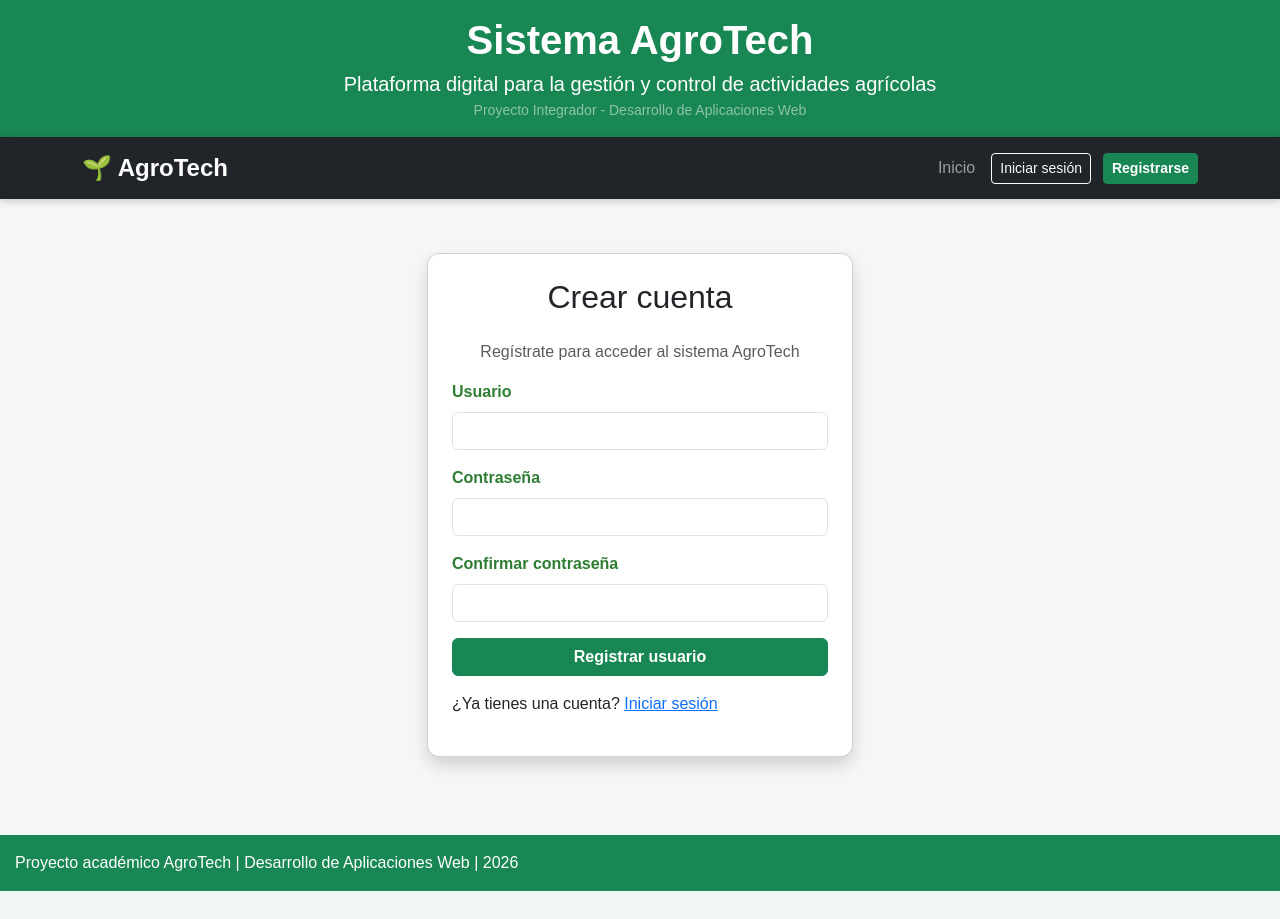
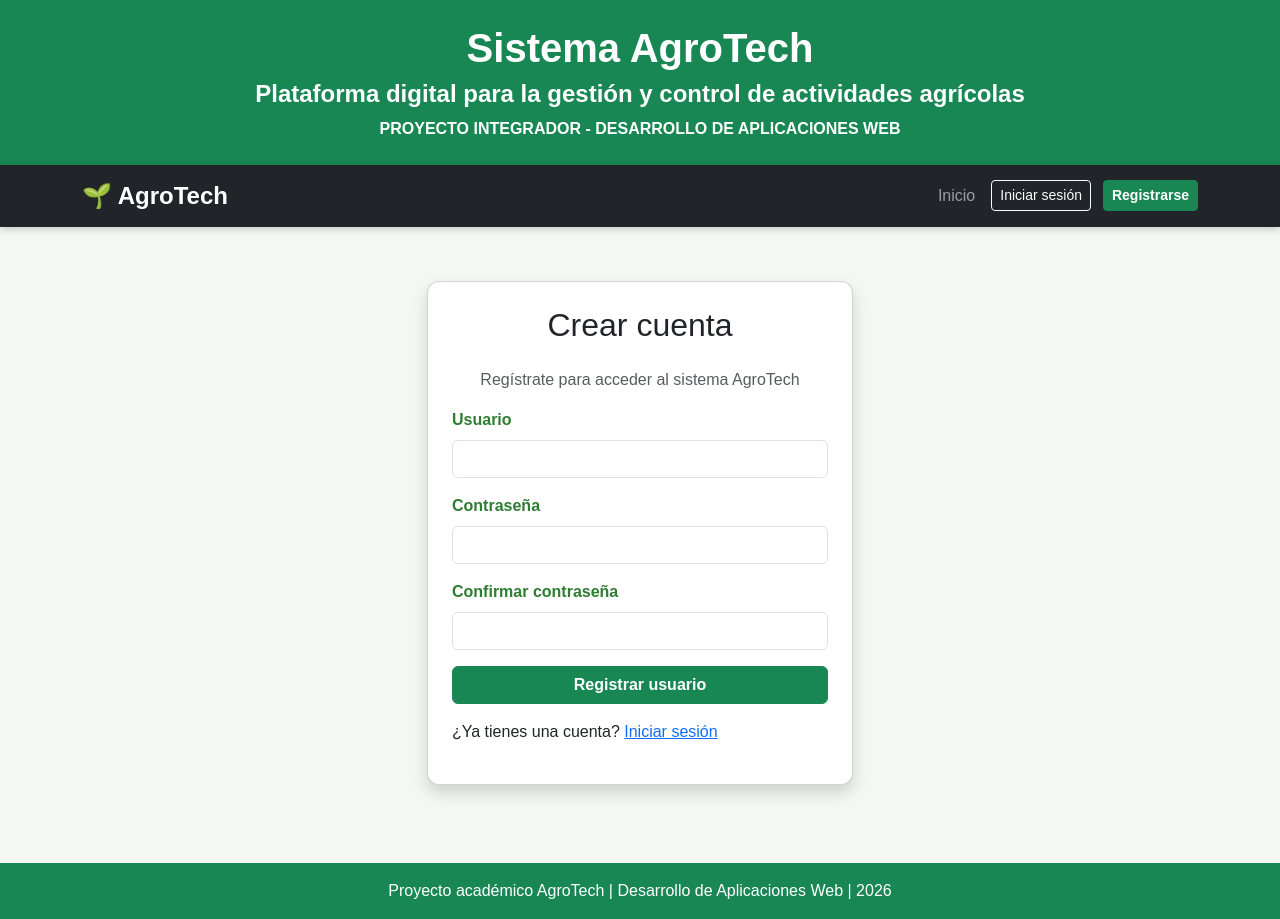
Before and after one commit to JeisonG2003/Desarrollo-Aplicaciones-Web-General, a Flask app: page /registro in a window 1280 px wide. Before the commit the page ends 891 px from the top, so only its background shows below. Run offline with Flask 3, Linux system fonts and the light colour scheme; some libraries are stand-ins or nearby versions.

Commit message:
Actualizacion de encabezado

```diff
--- a/app.py
+++ b/app.py
@@ -204,6 +204,7 @@ def inicio():
         "nombre": "AgroTech",
         "descripcion": "Plataforma digital para la gestión y control de actividades agrícolas",
         "materia": "Proyecto Integrador - Desarrollo de Aplicaciones Web",
+        "autor": "Cornejo Olaya Lissi Antonella y Jeison Teobaldo García Arreaga"
     }
 
     return render_template(
--- a/static/css/style.css
+++ b/static/css/style.css
@@ -172,3 +172,12 @@ img{
 img:hover{
     transform:scale(1.02);
 }
+
+header,
+header h1,
+header h2,
+header p,
+footer,
+footer p{
+    text-align:center !important;
+}
--- a/templates/base.html
+++ b/templates/base.html
@@ -18,30 +18,29 @@
 </head>
 
 <body class="d-flex flex-column min-vh-100">
+        <!-- ENCABEZADO -->
+        <header class="text-center py-4 bg-success text-white">
 
-    <!-- ENCABEZADO -->
-    <header class="text-center py-3 bg-success text-white">
+            <h1 class="fw-bold mb-2">
+                Sistema AgroTech
+            </h1>
 
-        <h1 class="fw-bold">Sistema AgroTech</h1>
+            <h2 class="fs-4 fw-semibold text-center mb-2">
+                Plataforma digital para la gestión y control de actividades agrícolas
+            </h2>
 
-        <h2 class="fs-5 fw-normal mb-1">
-            Plataforma digital para la gestión y control de actividades agrícolas
-        </h2>
+            <p class="fs-6 fw-bold text-uppercase mb-0">
+                Proyecto Integrador - Desarrollo de Aplicaciones Web
+            </p>
 
-        <small class="d-block text-white-50">
-            Proyecto Integrador - Desarrollo de Aplicaciones Web
-        </small>
+        </header>
 
-    </header>
-
-    <!-- COMPONENTE NAVBAR -->
+    <!-- NAVBAR -->
     {% include "components/navbar.html" %}
-
 
     <!-- CONTENIDO -->
     <main class="container py-4 flex-grow-1">
 
-        <!-- MENSAJES DE FLASK -->
         {% with mensajes = get_flashed_messages(with_categories=true) %}
 
             {% if mensajes %}
@@ -52,7 +51,11 @@
 
                         {{ mensaje }}
 
-                        <button type="button" class="btn-close" data-bs-dismiss="alert" aria-label="Cerrar">
+                        <button
+                            type="button"
+                            class="btn-close"
+                            data-bs-dismiss="alert"
+                            aria-label="Cerrar">
                         </button>
 
                     </div>
@@ -63,20 +66,16 @@
 
         {% endwith %}
 
-
         {% block content %}
         {% endblock %}
 
     </main>
 
-
-    <!-- COMPONENTE FOOTER -->
+    <!-- FOOTER -->
     {% include "components/footer.html" %}
 
-
-    <!-- Bootstrap JS oficial -->
+    <!-- Bootstrap JS -->
     <script src="https://cdn.jsdelivr.net/npm/bootstrap@5.3.3/dist/js/bootstrap.bundle.min.js"></script>
-
 
     <!-- JavaScript personalizado -->
     <script src="{{ url_for('static', filename='js/script.js') }}"></script>
--- a/templates/components/footer.html
+++ b/templates/components/footer.html
@@ -1,6 +1,6 @@
 <footer class="text-center py-3 bg-success text-white mt-4">
 
-    <p class="mb-0">
+    <p class="mb-0 text-center">
         Proyecto académico AgroTech | Desarrollo de Aplicaciones Web | 2026
     </p>
 
```
Also changed, not shown: templates/index.html (+5 -4 lines).
